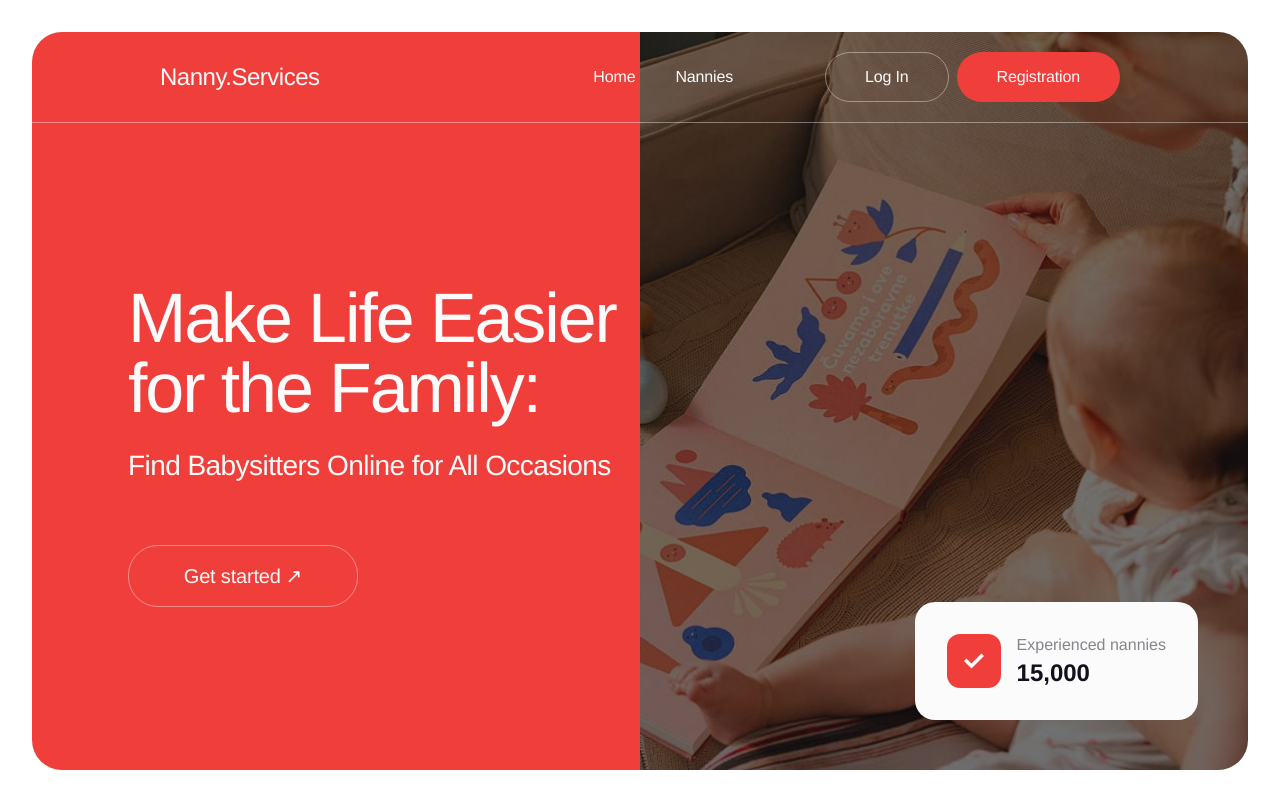
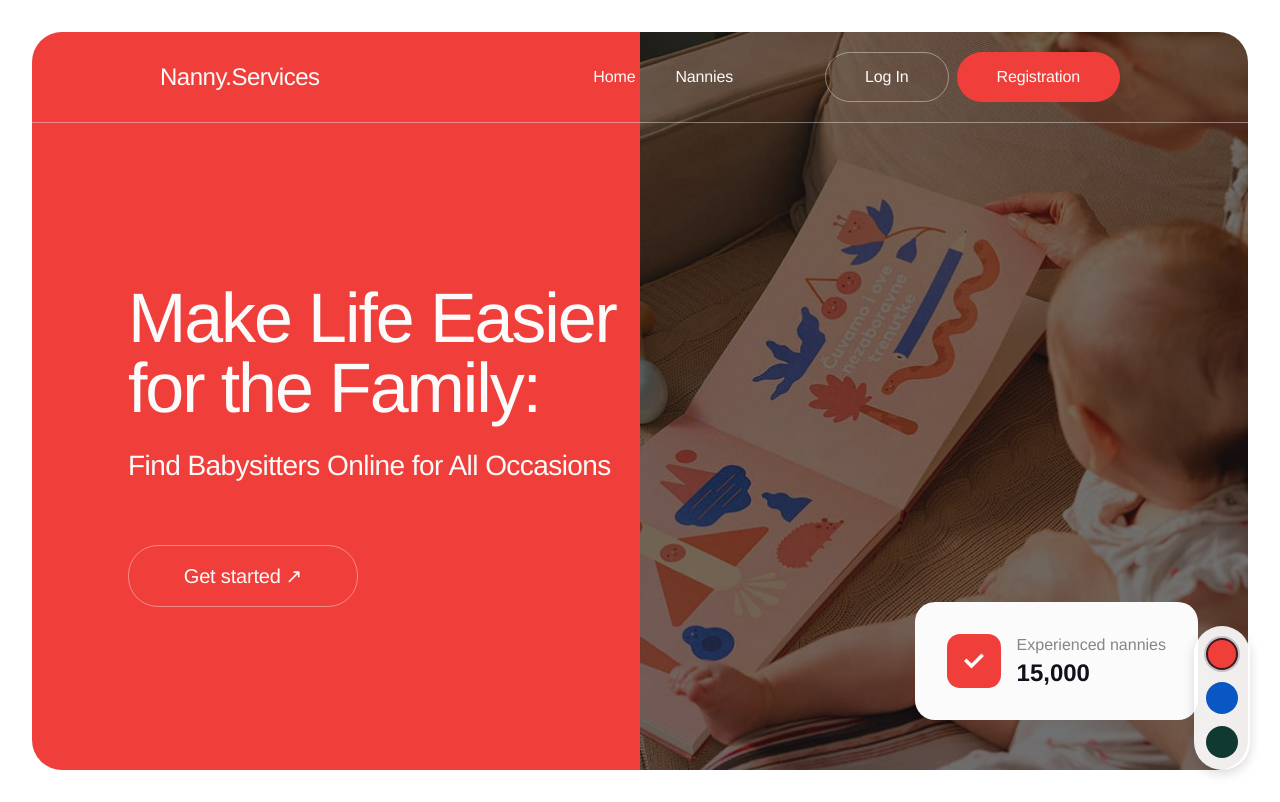
Before and after one commit to AlenaHavaleshko/nanny-service-app, a React (Vite) app: page / in a window 1280 px wide. Built offline with nearby package versions, Linux system fonts and the light colour scheme; no server answers.

Commit message:
add theme toggle

```diff
--- a/src/App/App.tsx
+++ b/src/App/App.tsx
@@ -8,6 +8,7 @@ import Login from "../components/Login/Login";
 import Registration from "../components/Registration/Registration";
 import Modal from "../components/Modal/Modal";
 import Notification from "../components/Notification/Notification";
+import ThemeSwitcher from "../components/ThemeSwitcher/ThemeSwitcher";
 import { useModal } from "../components/ModalContext/UseModal";
 import { ProtectedRoute } from "../components/ProtectedRoute/ProtectedRoute";
 import { useState } from "react";
@@ -27,6 +28,7 @@ function App() {
     <div className={css.app_container}>
       <Header setModalType={setModalType} page={page} />
       <Notification />
+      <ThemeSwitcher />
       {isModalOpen && (
         <Modal onClose={closeModal}>
           {modalType === "login" && <Login />}
--- /dev/null
+++ b/src/components/ThemeContext/ThemeContext.tsx
@@ -0,0 +1,10 @@
+import { createContext } from "react";
+
+export type ThemeType = "red" | "blue" | "green";
+
+export interface ThemeContextType {
+  theme: ThemeType;
+  setTheme: (theme: ThemeType) => void;
+}
+
+export const ThemeContext = createContext<ThemeContextType | null>(null);
--- /dev/null
+++ b/src/components/ThemeContext/ThemeProvider.tsx
@@ -0,0 +1,24 @@
+import { useState, useEffect, type ReactNode } from "react";
+import { ThemeContext, type ThemeType } from "./ThemeContext";
+
+export function ThemeProvider({ children }: { children: ReactNode }) {
+  const [theme, setThemeState] = useState<ThemeType>(() => {
+    const savedTheme = localStorage.getItem("theme");
+    return (savedTheme as ThemeType) || "red";
+  });
+
+  useEffect(() => {
+    document.documentElement.setAttribute("data-theme", theme);
+    localStorage.setItem("theme", theme);
+  }, [theme]);
+
+  const setTheme = (newTheme: ThemeType) => {
+    setThemeState(newTheme);
+  };
+
+  return (
+    <ThemeContext.Provider value={{ theme, setTheme }}>
+      {children}
+    </ThemeContext.Provider>
+  );
+}
--- /dev/null
+++ b/src/components/ThemeContext/useTheme.ts
@@ -0,0 +1,10 @@
+import { useContext } from "react";
+import { ThemeContext } from "./ThemeContext";
+
+export const useTheme = () => {
+  const context = useContext(ThemeContext);
+  if (!context) {
+    throw new Error("useTheme must be used within ThemeProvider");
+  }
+  return context;
+};
--- /dev/null
+++ b/src/components/ThemeSwitcher/ThemeSwitcher.module.css
@@ -0,0 +1,34 @@
+.theme_switcher {
+  position: fixed;
+  bottom: 30px;
+  right: 30px;
+  display: flex;
+  flex-direction: column;
+  gap: 12px;
+  align-items: center;
+  background: rgba(255, 255, 255, 0.9);
+  padding: 12px;
+  border-radius: 50px;
+  box-shadow: 0 4px 12px rgba(0, 0, 0, 0.15);
+  z-index: 1000;
+}
+
+.theme_btn {
+  width: 32px;
+  height: 32px;
+  border-radius: 50%;
+  border: 2px solid transparent;
+  cursor: pointer;
+  transition: all 0.3s ease;
+  padding: 0;
+}
+
+.theme_btn:hover {
+  transform: scale(1.15);
+  border-color: rgba(17, 16, 28, 0.6);
+}
+
+.theme_btn.active {
+  border-color: rgba(17, 16, 28, 0.8);
+  box-shadow: 0 0 0 2px rgba(17, 16, 28, 0.2);
+}
--- /dev/null
+++ b/src/components/ThemeSwitcher/ThemeSwitcher.tsx
@@ -0,0 +1,29 @@
+import { useTheme } from "../ThemeContext/useTheme";
+import css from "./ThemeSwitcher.module.css";
+
+export default function ThemeSwitcher() {
+  const { theme, setTheme } = useTheme();
+
+  return (
+    <div className={css.theme_switcher}>
+      <button
+        className={`${css.theme_btn} ${theme === "red" ? css.active : ""}`}
+        onClick={() => setTheme("red")}
+        aria-label="Red theme"
+        style={{ backgroundColor: "#f03f3b" }}
+      />
+      <button
+        className={`${css.theme_btn} ${theme === "blue" ? css.active : ""}`}
+        onClick={() => setTheme("blue")}
+        aria-label="Blue theme"
+        style={{ backgroundColor: "#0957c3" }}
+      />
+      <button
+        className={`${css.theme_btn} ${theme === "green" ? css.active : ""}`}
+        onClick={() => setTheme("green")}
+        aria-label="Green theme"
+        style={{ backgroundColor: "#103931" }}
+      />
+    </div>
+  );
+}
--- a/src/index.css
+++ b/src/index.css
@@ -7,6 +7,18 @@ ul {
 :root {
   --font-family: "Helvetica Neue", sans-serif;
   --primary-color: #f03f3b;
+}
+
+:root[data-theme="red"] {
+  --primary-color: #f03f3b;
+}
+
+:root[data-theme="blue"] {
+  --primary-color: #0957c3;
+}
+
+:root[data-theme="green"] {
+  --primary-color: #103931;
 }
 
 body {
--- a/src/main.tsx
+++ b/src/main.tsx
@@ -7,11 +7,13 @@ import { QueryClient, QueryClientProvider } from "@tanstack/react-query";
 import { ModalProvider } from "./components/ModalContext/ModalProvider";
 import { AuthProvider } from "./components/AuthContext/AuthProvider";
 import { FavoritesProvider } from "./components/FavoritesContext/FavoritesContext";
+import { ThemeProvider } from "./components/ThemeContext/ThemeProvider";
 
 const queryClient = new QueryClient();
 createRoot(document.getElementById("root") as HTMLElement).render(
   <QueryClientProvider client={queryClient}>
     <BrowserRouter>
+      <ThemeProvider>
         <AuthProvider>
           <FavoritesProvider>
             <ModalProvider>
@@ -19,6 +21,7 @@ createRoot(document.getElementById("root") as HTMLElement).render(
             </ModalProvider>
           </FavoritesProvider>
         </AuthProvider>
+      </ThemeProvider>
     </BrowserRouter>
   </QueryClientProvider>
 );
```
Lines whose indentation alone changed are shown as unchanged.
